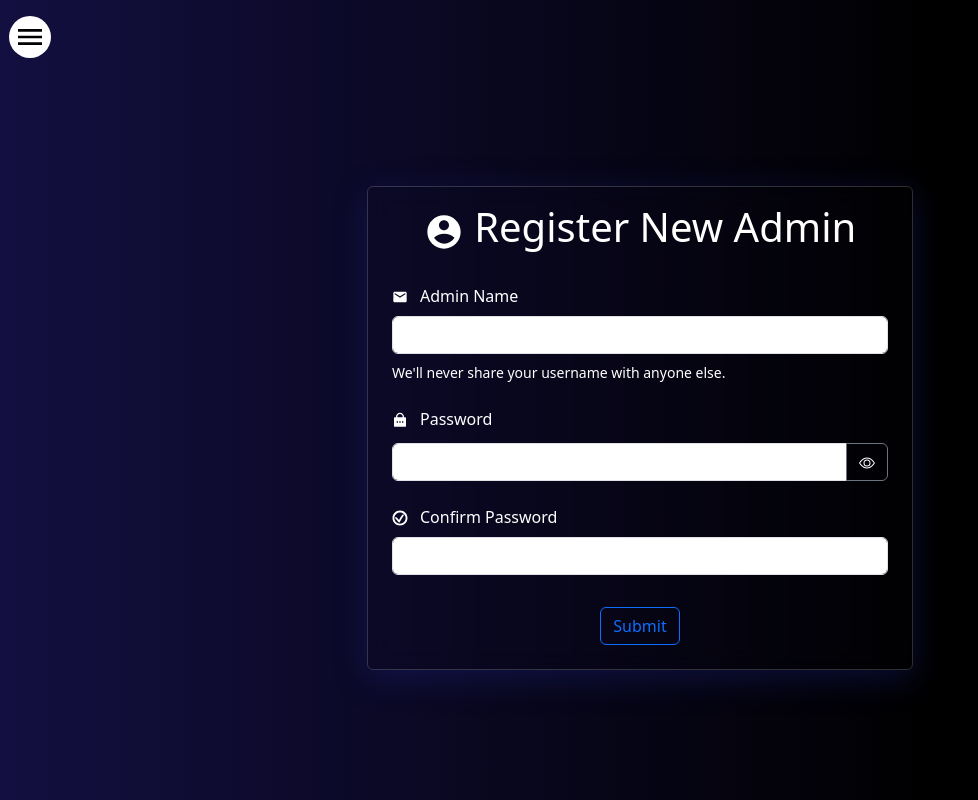
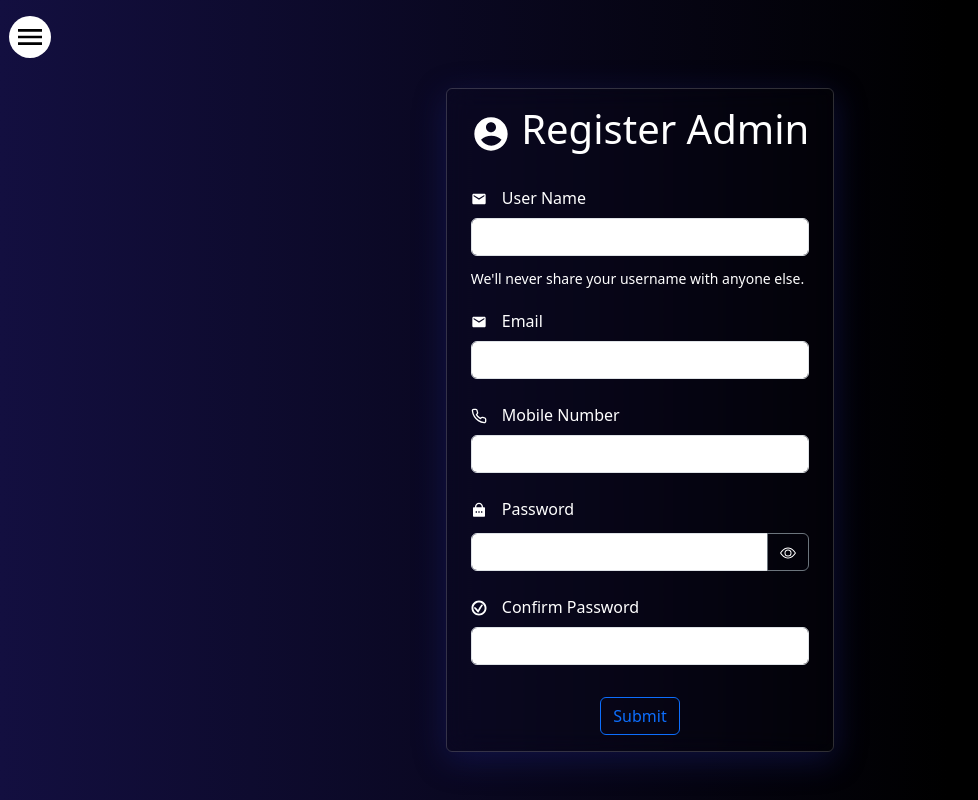
Before and after one commit to Siva-Here/bill-admin-panel, a React (Create React App) app: page /admin/addAdmin in a window 1280 px wide. Shown: the whole page, without its empty margins (0-978 px from the left). Built offline with nearby package versions, Linux system fonts and the light colour scheme; no server answers.

Commit message:
chnaged in admin and userregistartion

```diff
--- a/src/components/register/Reg.jsx
+++ b/src/components/register/Reg.jsx
@@ -1,10 +1,198 @@
-import React, { useState } from "react";
+// import React, { useState } from "react";
+// import { MdEmail } from "react-icons/md";
+// import { RiLockPasswordFill, RiAccountCircleFill } from "react-icons/ri";
+// import { GiConfirmed } from "react-icons/gi";
+// import axios from "axios";
+// import { BsEye, BsEyeSlash } from "react-icons/bs";
+// import { toast, ToastContainer } from "react-toastify";
+// import "react-toastify/dist/ReactToastify.css";
+// import "./register.css";
+
+// const AddUser = () => {
+//   const [isRegistered, setIsRegistered] = useState(false);
+//   const [formData, setFormData] = useState({
+//     username: "",
+//     password: "",
+//     confirmPassword: "",
+//   });
+//   const [showPassword, setShowPassword] = useState(false);
+//   const [isLoading, setIsLoading] = useState(false);
+
+//   const handleChange = (e) => {
+//     const { name, value } = e.target;
+//     setFormData({ ...formData, [name]: value });
+//   };
+
+//   const togglePasswordVisibility = () => {
+//     setShowPassword(!showPassword);
+//   };
+
+//   const handleSubmit = async (e) => {
+//     e.preventDefault();
+//     setIsLoading(true);
+
+//     const passwordRegex = /.*/;
+//     // /^(?=.*[a-z])(?=.*[A-Z])(?=.*\d)(?=.*[@$!%*?&])[A-Za-z\d@$!%*?&]{8,10}$/;
+
+//     if (!passwordRegex.test(formData.password)) {
+//       toast.error(
+//         "Password must be 8-10 characters long and contain at least one lowercase letter, one uppercase letter, one digit, and one special character."
+//       );
+//       setIsLoading(false);
+//       return;
+//     }
+
+//     if (formData.password !== formData.confirmPassword) {
+//       toast.error("Passwords do not match.");
+//       setIsLoading(false);
+//       return;
+//     }
+
+//     try {
+//       const token = localStorage.getItem("jwtToken");
+//       console.log(token);
+
+//       const response = await axios.post(
+//         // "https://bill-server-hiq9.onrender.com/admin/register",
+//         "http://localhost:8000/admin/register",
+//         formData,
+//         {
+//           headers: {
+//             "Content-Type": "application/json",
+//             Authorization: `Bearer ${token}`,
+//           },
+//         }
+//       );
+//       toast.success("Registration successful!");
+//       setIsRegistered(true);
+//       setIsLoading(false);
+//       setFormData({
+//         username: "",
+//         password: "",
+//         confirmPassword: "",
+//       });
+//     } catch (error) {
+//       console.error("Error:", error);
+//       toast.error("An error occurred while registering.");
+//       setIsLoading(false);
+//     }
+//   };
+
+//   return (
+//     <>
+//       <ToastContainer />
+//       <div className="px-4 py-3 rounded-2 siva h-100">
+//         <h1 className="text-center text-white">
+//           <RiAccountCircleFill /> Register New Admin
+//         </h1>
+//         <br />
+//         <form onSubmit={handleSubmit}>
+//           <div className="mb-3">
+//             <MdEmail className="text-white" />
+//             <label
+//               htmlFor="exampleInputEmail1"
+//               className="form-label text-white"
+//               style={{marginLeft:'12px'}}
+//             >
+//               Admin Name
+//             </label>
+//             <input
+//               type="text"
+//               className="form-control"
+//               id="exampleInputEmail1"
+//               name="username"
+//               value={formData.username}
+//               onChange={handleChange}
+//               required
+//             />
+//             <div id="emailHelp" className="form-text text-white pt-1 pb-1">
+//               We'll never share your username with anyone else.
+//             </div>
+//           </div>
+//           <div className="mb-4">
+//             <RiLockPasswordFill className="text-white" />
+//             <label
+//               htmlFor="exampleInputPassword1"
+//               className="form-label text-white pt-1 pb-1"
+//               style={{marginLeft:'12px'}}
+//             >
+//               Password
+//             </label>
+//             <div className="input-group">
+//               <input
+//                 type={showPassword ? "text" : "password"}
+//                 className="form-control"
+//                 id="exampleInputPassword1"
+//                 name="password"
+//                 value={formData.password}
+//                 onChange={handleChange}
+//                 required
+//               />
+//               <button
+//                 className="btn btn-outline-secondary"
+//                 type="button"
+//                 onClick={togglePasswordVisibility}
+//               >
+//                 {showPassword ? (
+//                   <BsEyeSlash className="text-white" />
+//                 ) : (
+//                   <BsEye className="text-white" />
+//                 )}
+//               </button>
+//             </div>
+//           </div>
+//           <div className="mb-3">
+//             <GiConfirmed className="text-white" />
+//             <label
+//               htmlFor="exampleInputConfirmPassword1"
+//               className="form-label text-white "
+//               style={{marginLeft:'12px'}}
+//             >
+//               Confirm Password
+//             </label>
+//             <input
+//               type="password"
+//               className="form-control"
+//               id="exampleInputConfirmPassword1"
+//               name="confirmPassword"
+//               value={formData.confirmPassword}
+//               onChange={handleChange}
+//               required
+//             />
+//           </div>
+//           <div className="justify-content-center d-flex ps-auto pe-auto mb-2 pt-3">
+//             <button
+//               type="submit"
+//               className="btn btn-outline-primary ms-auto me-auto"
+//               disabled={isLoading}
+//             >
+//               {isLoading ? (
+//                 <div className="spinner-border text-light" role="status">
+//                   <span className="visually-hidden">Loading...</span>
+//                 </div>
+//               ) : (
+//                 "Submit"
+//               )}
+//             </button>
+//           </div>
+//         </form>
+//       </div>
+//     </>
+//   );
+// };
+
+// export default AddUser;
+
+
+
+import React, { useState, useEffect } from "react";
 import { MdEmail } from "react-icons/md";
 import { RiLockPasswordFill, RiAccountCircleFill } from "react-icons/ri";
 import { GiConfirmed } from "react-icons/gi";
 import axios from "axios";
 import { BsEye, BsEyeSlash } from "react-icons/bs";
-import { toast, ToastContainer } from "react-toastify";
+import { FiPhone } from "react-icons/fi";
+import { toast, ToastContainer } from "react-toastify"; // Add ToastContainer here
 import "react-toastify/dist/ReactToastify.css";
 import "./register.css";
 
@@ -12,16 +200,48 @@ const AddUser = () => {
   const [isRegistered, setIsRegistered] = useState(false);
   const [formData, setFormData] = useState({
     username: "",
+    mobile:"",
+    email:"",
     password: "",
     confirmPassword: "",
   });
   const [showPassword, setShowPassword] = useState(false);
   const [isLoading, setIsLoading] = useState(false);
+  const [errors, setErrors] = useState({
+    mobile: "",
+    email: "",
+  });
+
+  const validateMobile = (mobile) => {
+    if (!/^\d+$/.test(mobile)) {
+      setErrors({ ...errors, mobile: "please enter digits only" });
+    } else {
+      setErrors({ ...errors, mobile: "" });
+    }
+  };
+
+
+
+
+
+
+  const validateEmail = (email) => {
+    // Regex for email validation as per the given criteria
+    const emailRegex = /^[nN]\d{6}@rguktn\.ac\.in$/;
+    if (!emailRegex.test(email)) {
+      setErrors({ ...errors, email: "please enter valid college mail" });
+    } else {
+      setErrors({ ...errors, email: "" });
+    }
+  };
+
 
   const handleChange = (e) => {
     const { name, value } = e.target;
     setFormData({ ...formData, [name]: value });
   };
+
+  console.log(formData)
 
   const togglePasswordVisibility = () => {
     setShowPassword(!showPassword);
@@ -30,6 +250,25 @@ const AddUser = () => {
   const handleSubmit = async (e) => {
     e.preventDefault();
     setIsLoading(true);
+
+    // validateMobile(formData.mobile);
+
+    if(formData.mobile.length < 10){
+      setErrors((prevErrors) => ({ ...prevErrors, mobile: "Mobile number must be 10 digits" }));
+    setIsLoading(false);
+    return;
+    }
+
+    validateMobile(formData.mobile);
+
+
+    validateEmail(formData.email);
+
+    // Check for errors before submitting the form
+    if (errors.mobile || errors.email) {
+      setIsLoading(false);
+      return;
+    }
 
     const passwordRegex = /.*/;
     // /^(?=.*[a-z])(?=.*[A-Z])(?=.*\d)(?=.*[@$!%*?&])[A-Za-z\d@$!%*?&]{8,10}$/;
@@ -53,6 +292,7 @@ const AddUser = () => {
       console.log(token);
 
       const response = await axios.post(
+        // "http://localhost:8000/admin/register",
         "https://bill-server-hiq9.onrender.com/admin/register",
         formData,
         {
@@ -67,12 +307,15 @@ const AddUser = () => {
       setIsLoading(false);
       setFormData({
         username: "",
+        mobile:"",
+        email: "",
         password: "",
         confirmPassword: "",
       });
     } catch (error) {
-      console.error("Error:", error);
-      toast.error("An error occurred while registering.");
+      console.error("Error is:", error.response.data);
+      toast.error(error.response.data);
+
       setIsLoading(false);
     }
   };
@@ -80,20 +323,22 @@ const AddUser = () => {
   return (
     <>
       <ToastContainer />
-      <div className="px-4 py-3 rounded-2 siva h-100">
+      <div className="center-container  " >
+      <div className="p-3  px-md-4 py-md-5 py-lg-3 rounded-2 sivah h-100 mt-3 mb-3 mt-md-0">
         <h1 className="text-center text-white">
-          <RiAccountCircleFill /> Register New Admin
+          <RiAccountCircleFill /> Register Admin
         </h1>
         <br />
         <form onSubmit={handleSubmit}>
+          {/* Your form inputs */}
           <div className="mb-3">
             <MdEmail className="text-white" />
             <label
               htmlFor="exampleInputEmail1"
               className="form-label text-white"
-              style={{marginLeft:'12px'}}
+              style={{marginLeft:'15px'}}
             >
-              Admin Name
+              User Name
             </label>
             <input
               type="text"
@@ -104,16 +349,72 @@ const AddUser = () => {
               onChange={handleChange}
               required
             />
-            <div id="emailHelp" className="form-text text-white pt-1 pb-1">
+            <div id="emailHelp" className="form-text text-white pt-2 pb-1">
               We'll never share your username with anyone else.
             </div>
           </div>
+
+          {/* Email */}
+          <div className="mb-4">
+            <MdEmail className="text-white" />
+            <label htmlFor="email" className="form-label text-white" style={{marginLeft:'15px'}}>
+              Email
+            </label>
+            <input
+              type="email"
+              className="form-control"
+              id="email"
+              name="email"
+              value={formData.email}
+              // onChange={handleChange}
+              onChange={(e) => {
+                handleChange(e);
+                validateEmail(e.target.value); // Validate email on change
+              }}
+              required
+            />
+             {errors.email && (
+                <div style={{ color: 'red', fontSize: '0.875rem', marginTop: '5px' }}>
+                  {errors.email}
+                </div>
+              )}
+          </div>
+
+          {/* Mobile Number */}
+          <div className="mb-4">
+            < FiPhone className="text-white" />
+            <label htmlFor="mobile" className="form-label text-white" style={{marginLeft:'15px'}}>
+              Mobile Number
+            </label>
+            <input
+              type="tel"
+              className="form-control"
+              id="mobile"
+              name="mobile"
+              value={formData.mobile}
+              onChange={(e) => {
+                handleChange(e);
+                validateMobile(e.target.value);
+              }
+              }
+              maxLength={10}
+              inputMode="numeric" // Ensures mobile keyboards show numbers
+              pattern="[0-9]*"
+              required
+            />
+             {errors.mobile && (
+                <div style={{ color: 'red', fontSize: '0.875rem', marginTop: '5px' }}>
+                  {errors.mobile}
+                </div>
+              )}
+          </div>
+
           <div className="mb-4">
             <RiLockPasswordFill className="text-white" />
             <label
               htmlFor="exampleInputPassword1"
-              className="form-label text-white pt-1 pb-1"
-              style={{marginLeft:'12px'}}
+              className="form-label text-white pb-1"
+              style={{marginLeft:'15px'}}
             >
               Password
             </label>
@@ -140,12 +441,12 @@ const AddUser = () => {
               </button>
             </div>
           </div>
-          <div className="mb-3">
+          <div className="mb-4">
             <GiConfirmed className="text-white" />
             <label
               htmlFor="exampleInputConfirmPassword1"
-              className="form-label text-white "
-              style={{marginLeft:'12px'}}
+              className="form-label text-white"
+              style={{marginLeft:'15px'}}
             >
               Confirm Password
             </label>
@@ -159,10 +460,10 @@ const AddUser = () => {
               required
             />
           </div>
-          <div className="justify-content-center d-flex ps-auto pe-auto mb-2 pt-3">
+          <div className="justify-content-center d-flex ps-auto pe-auto">
             <button
               type="submit"
-              className="btn btn-outline-primary ms-auto me-auto"
+              className="btn btn-outline-primary ms-auto me-auto mt-2 "
               disabled={isLoading}
             >
               {isLoading ? (
@@ -176,6 +477,7 @@ const AddUser = () => {
           </div>
         </form>
       </div>
+      </div>
     </>
   );
 };
```
Also changed, not shown: src/components/register/AddUser.jsx (+2 -9 lines).
